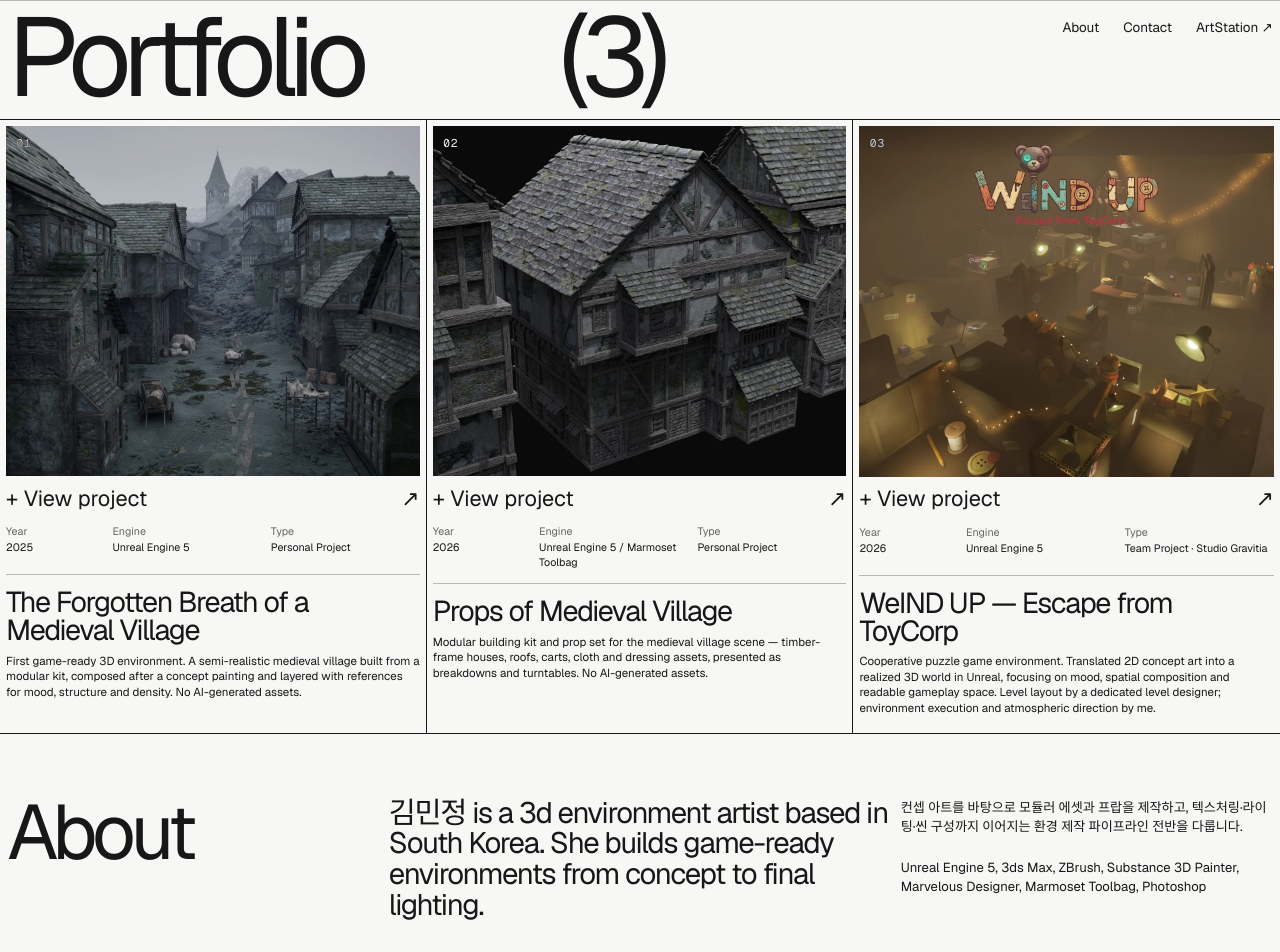
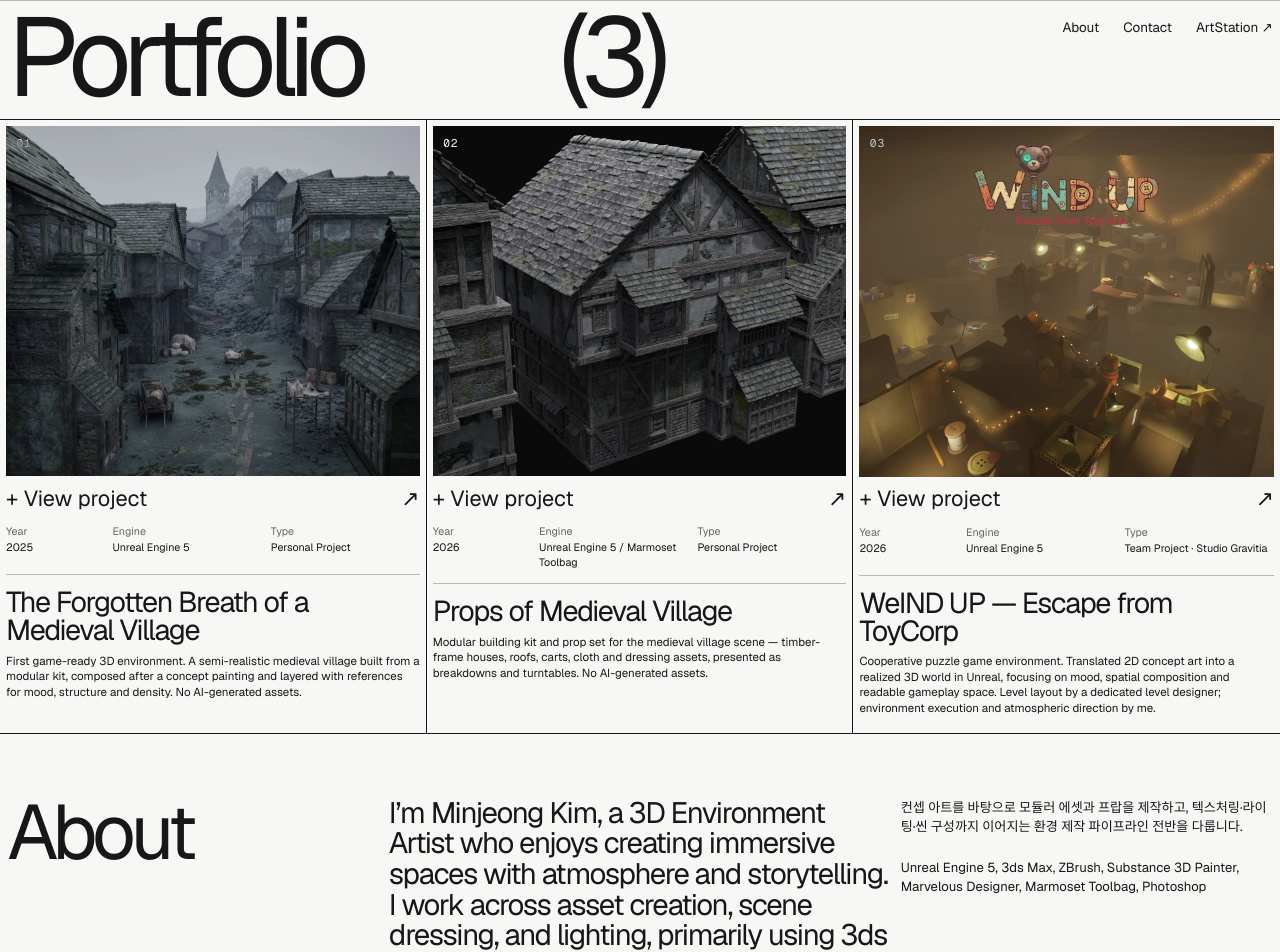
Before and after one commit to rohyunsang/kimminjeong-portfolio, a Next.js app: page / in a window 1280 px wide. Shown: the top 952 px of the page. Built offline with nearby package versions, Linux system fonts and the light colour scheme.

Commit message:
Update portfolio about introduction

```diff
--- a/src/app/page.tsx
+++ b/src/app/page.tsx
@@ -70,8 +70,9 @@ export default function Home() {
           <h2>About</h2>
           <div className="info-lead">
             <p>
-              {profile.nameKo} is a {profile.headline.toLowerCase()} based in {profile.location}.
-              She builds game-ready environments from concept to final lighting.
+              I’m Minjeong Kim, a 3D Environment Artist who enjoys creating immersive spaces
+              with atmosphere and storytelling. I work across asset creation, scene dressing,
+              and lighting, primarily using 3ds Max and Unreal Engine 5.
             </p>
           </div>
           <div className="info-copy">
```
